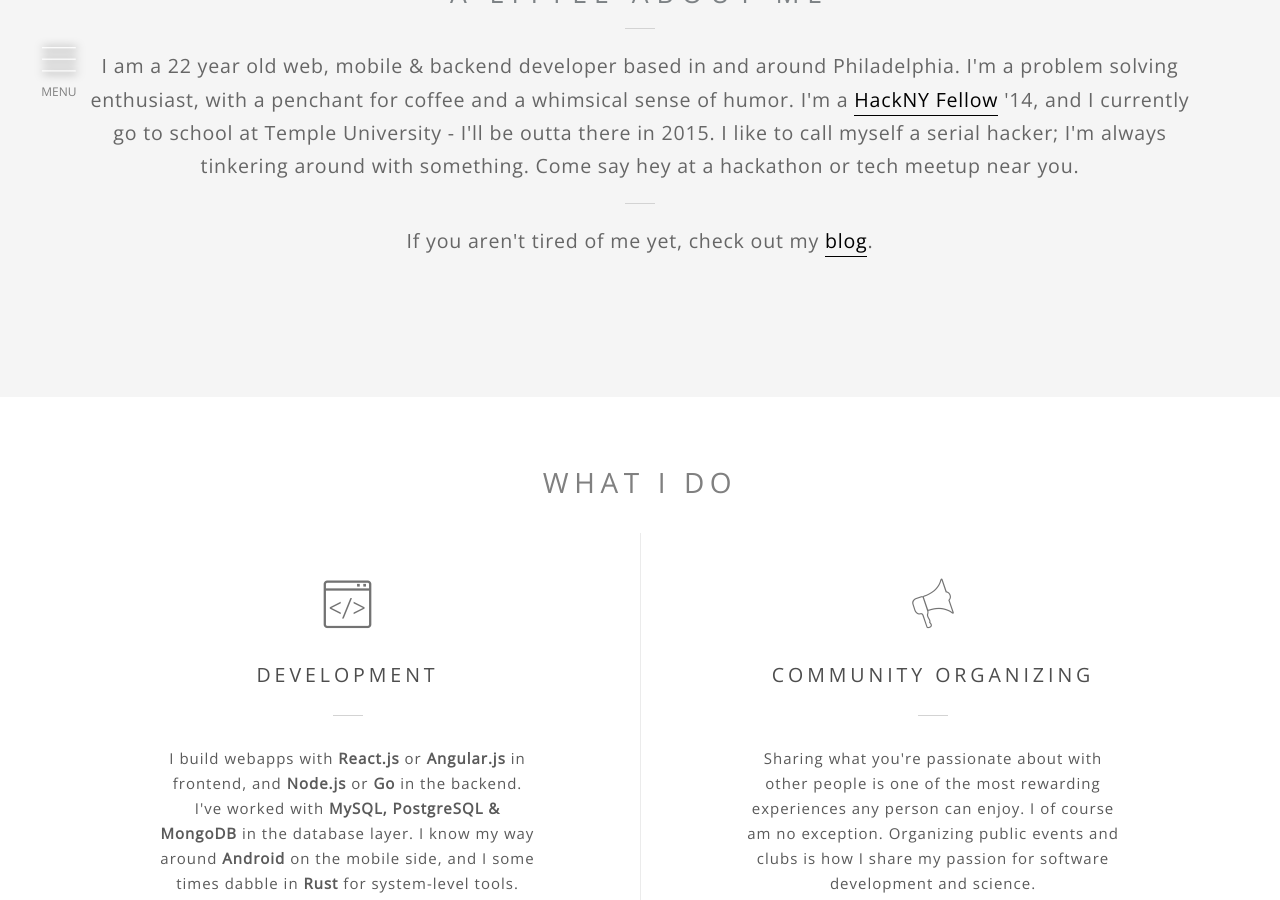
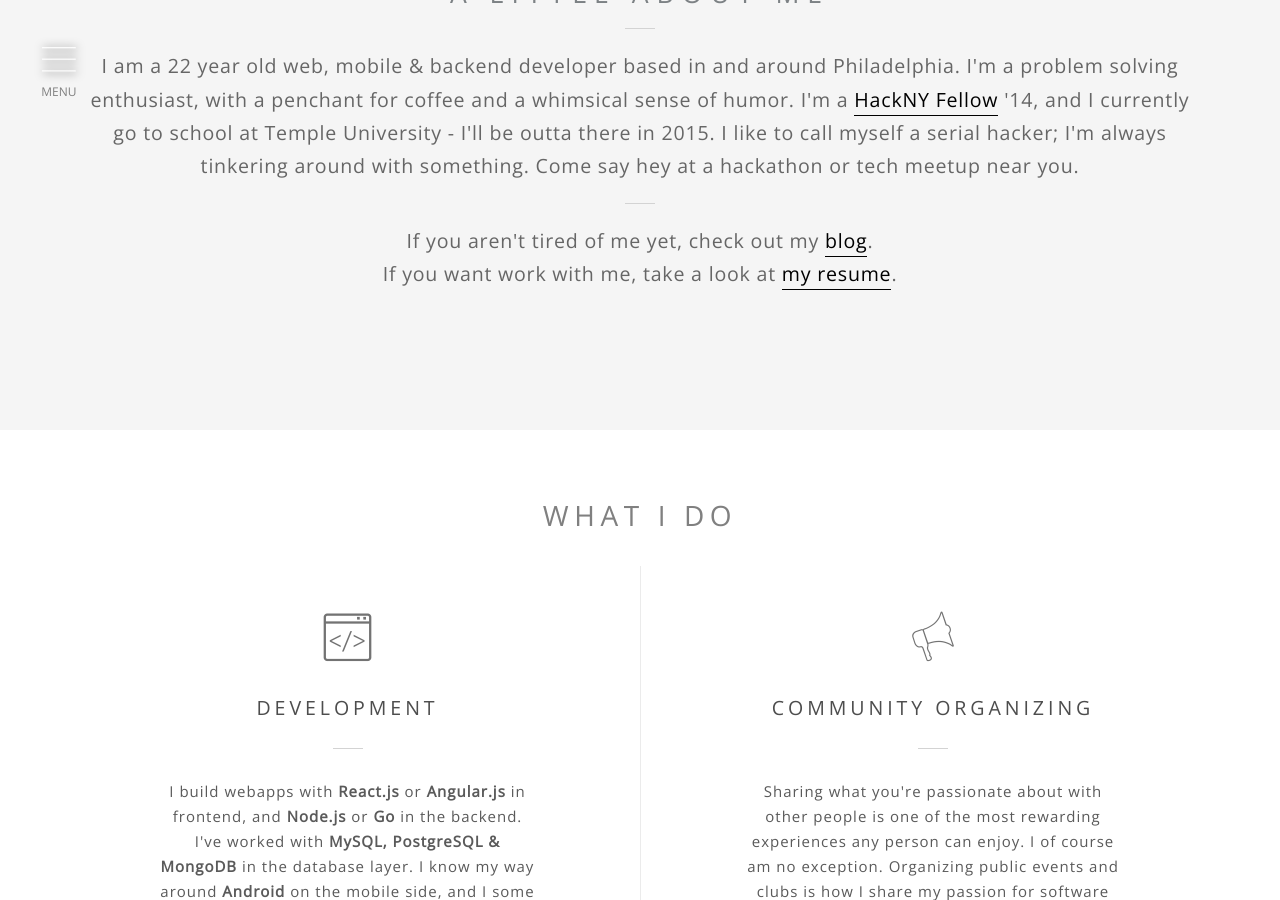
Before and after one commit to skeswa/skeswa.github.io, a Jekyll site: the page built from index.html, in a window 1280 px wide and 900 px high, scrolled down 1251 px. Built offline with Jekyll 4.4.1, drawn with Linux system fonts in a browser that asks for light colours; nearby versions of some CDN libraries.

Commit message:
Update about.html

```diff
--- a/_includes/home/about.html
+++ b/_includes/home/about.html
@@ -14,7 +14,8 @@
       <div class="dash animated fadeIn"></div>
       <p>
         If you aren't tired of me yet, check out my
-        <a href="{{ "blog" || prepend: site.root }}">blog</a>.
+        <a href="{{ "blog" || prepend: site.root }}">blog</a>.<br>
+        If you want work with me, take a look at <a href="http://www.rsm.io/skeswa">my resume</a>.
       </p>
     </div>
   </div>
```
